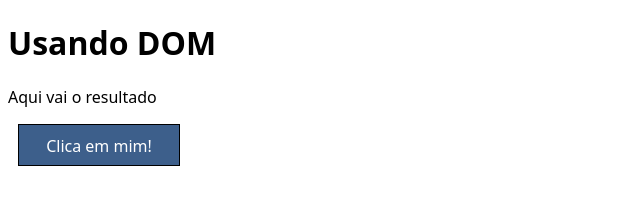
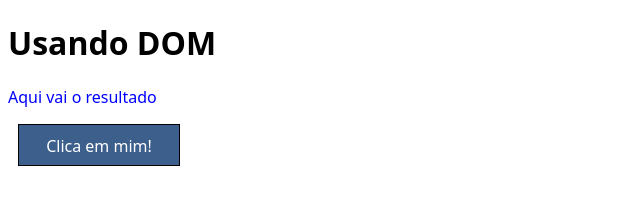
Before and after one commit to Joaolucas00/javascript-e-typescript, a plain HTML site: page ex/ex004/index.html in a window 1280 px wide. Shown: the whole page, without its empty margins (0-640 px from the left). Drawn offline with Linux system fonts and the light colour scheme.

Commit message:
atualizando o ex004

```diff
--- a/ex/ex004/estilo.css
+++ b/ex/ex004/estilo.css
@@ -6,6 +6,7 @@ body, html {
 }
 
 body {
+    background-color: white;
     font-family: system-ui, -apple-system, BlinkMacSystemFont, 'Segoe UI', Roboto, Oxygen, Ubuntu, Cantarell, 'Open Sans', 'Helvetica Neue', sans-serif;
 }
 
--- a/ex/ex004/index.html
+++ b/ex/ex004/index.html
@@ -12,7 +12,16 @@
     <p>Aqui vai o resultado</p>
     <div id="clique">Clica em mim!</div>
     <script>
+        var p1 = window.document.getElementsByTagName('p')[0]
+        p1.style.color = 'blue'
+        var corpo = window.document.body
 
+        var clique = window.document.querySelector('div#clique')
+
+
+
+
+        //innerText pega a tag sem suas tags filhas já o innerHTML pega tudo que está dentro da tag
     </script>
 </body>
 </html>
```
